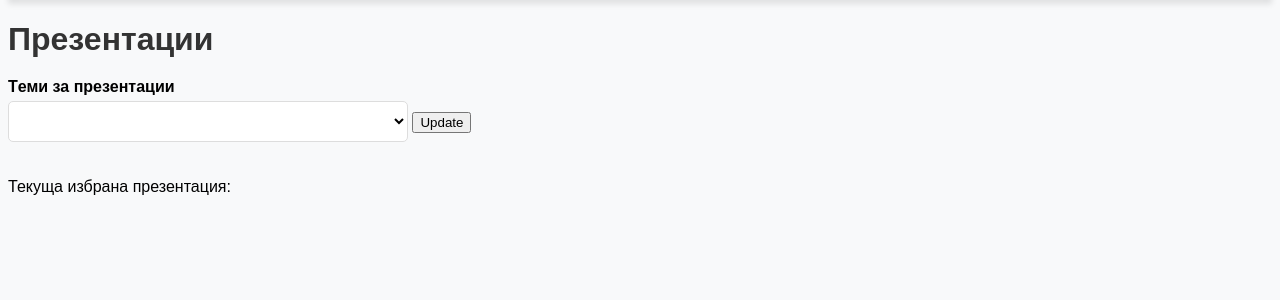
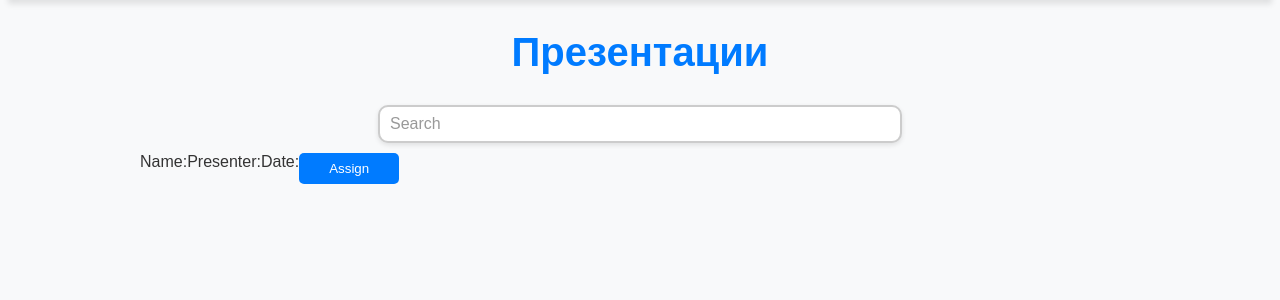
Before and after one commit to TeoKarakashev/calendar, a PHP site: page /pages/presentations.php in a window 1280 px wide. Shown: the part 74-374 px from the top of the page. Run offline with PHP 8.4, Linux system fonts and the light colour scheme; lists and menus that the app fills with data are empty.

Commit message:
Improve Presentations View (#2)

```diff
--- a/client/pages/presentations.php
+++ b/client/pages/presentations.php
@@ -16,11 +16,16 @@
 
     <h1>Презентации</h1>
 
-    <!-- Recommended Presentations Dropdown -->
-    <label for="recommended">Tеми за презентации</label>
-    <select id="presentations" name="presentations">
-    </select>
-    <button id="update-btn" type="submit">Update</button>
-    <p id="current">Текуща избрана презентация: </p>
+    <input type="text" id="search-field" class="search-field" placeholder="Search">
+
+    <div class="card" id="presentations" name="presentations" tabindex="0">
+      <div class="details">
+        <div id="name">Name: </div>
+        <div id="interests"></div>
+        <div id="presenter">Presenter: </div>
+        <div>Date: </div>
+        <div><button class="assign-button" id="update-btn" type="submit">Assign</button></div>
+      </div>
+    </div>
 </body>
 </html>
--- a/client/scripts/presentations.js
+++ b/client/scripts/presentations.js
@@ -1,66 +1,107 @@
-document.addEventListener('DOMContentLoaded', () => {
-    document.getElementById('update-btn').addEventListener('click', (e) => {
-        e.preventDefault();
-        updatePresentation();
+let searchField = document.getElementById('search-field');
+let allPresentationsData = [];
+let filteredPresentations = [];
+let presentationInterests = [];
+let events = [];
+
+window.addEventListener('DOMContentLoaded', loadPresentations());
+window.addEventListener('DOMContentLoaded', () => {
+    document.getElementById('search-field').addEventListener('input', () => {
+        let searchField = document.getElementById('search-field');
+        const query = searchField.value.trim();
+        if (query) {
+            filteredPresentations = allPresentationsData.filter(presentation =>
+                presentation.title.toLowerCase().includes(query.toLowerCase())
+            );
+            displayPresentations(filteredPresentations);
+        } else {
+            displayPresentations(allPresentationsData);
+        }
     });
 });
 
 function loadPresentations() {
     getData('../../server/controller/presentation.php')
-        .then(response => {
-            let presentationSelect = document.getElementById('presentations');
-            let current = document.getElementById('current');
+        .then(async response => {
+            presentationInterests = (await getData('../../server/controller/get_presentationInterests.php')).data;
+            events = (await getData('../../server/controller/get_events.php')).data;
 
-            current.textContent = `Текуща избрана презентация: ${response['current']}`;
+            let presentationDiv = document.getElementById('presentations');
 
-            const recommendedPresentationsData = response['recommended'];
-            const allPresentationsData = response['all'];
-
-            presentationSelect.innerHTML = '';
-            let recommendedPresentations = document.createElement('option');
-            recommendedPresentations.textContent = 'Препоръчани теми';
-            recommendedPresentations.disabled = true;
-            presentationSelect.appendChild(recommendedPresentations);
-
-            if (recommendedPresentationsData.length > 0) {
-                recommendedPresentationsData.forEach(presentation => {
-                    let option = document.createElement('option');
-                    option.value = presentation;
-                    option.textContent = presentation;
-                    presentationSelect.appendChild(option);
-                });
-            }
-
-            let remainingOption = document.createElement('option');
-            remainingOption.textContent = 'останали презентации';
-            remainingOption.disabled = true;
-            presentationSelect.appendChild(remainingOption);
-
-            const filteredPresentations = allPresentationsData.filter(presentation =>
-                !recommendedPresentationsData.includes(presentation)
-            );
-
-            if (filteredPresentations.length > 0) {
-                filteredPresentations.forEach(presentation => {
-                    let option = document.createElement('option');
-                    option.value = presentation;
-                    option.textContent = presentation;
-                    presentationSelect.appendChild(option);
-                });
-            }
+            allPresentationsData = response['all'];
+            displayPresentations(allPresentationsData);
         })
         .catch(err => {
             console.log(err);
         });
+
 }
 
+function displayPresentations(presentationsData) {
+            //const recommendedPresentationsData = response['recommended'];
+            let presentationDiv = document.getElementById('presentations');
 
-function updatePresentation() {
-    const select = document.getElementById('presentations');
+            presentationDiv.innerHTML = '';
+            presentationDiv.className = '';
 
-    const selectedPresentation = select.value;
-    console.log(selectedPresentation);
+            if (presentationsData.length > 0) {
+                presentationsData.forEach(presentation => {
+                    const details = document.createElement('div');
+                    details.classList.add("presentation");
 
+                    const name = document.createElement('div');
+                    name.textContent = `Name: ${presentation.title}`;
+                    name.classList.add("name");
+                    details.appendChild(name);
+
+                    const currPresentationInterests = presentationInterests
+                        .filter(presentationInterest => presentationInterest.title === presentation.title)
+                        .map(presentationInterest => presentationInterest.interest);
+
+                    const interests = document.createElement('div');
+                    interests.textContent = `${currPresentationInterests.join(', ')}`;
+                    interests.classList.add('interests');
+                    details.appendChild(interests);
+
+                    if (presentation.is_taken) {
+                        const presenter = document.createElement('div');
+                        presenter.textContent = `Presenter: ${presentation.username}`;
+                        presenter.classList.add("presenter");
+                        details.appendChild(presenter);
+                    }
+
+                    if (presentation.is_taken) {
+                        let currPresentationDate = events
+                            .filter(event =>
+                            event.presentation_title === presentation.title
+                                && event.presenter === presentation.username)
+                            .map(event => event.date);
+
+                        if(currPresentationDate.length !== 0) {
+                            const date = document.createElement("div");
+                            date.textContent = `Date: ${formatDate(new Date(currPresentationDate))}`;
+                            date.classList.add("date");
+                            details.appendChild(date);
+                        }
+                    }
+
+                    if (!presentation.is_taken) {
+                        const assignButton = document.createElement('button');
+                        assignButton.classList.add("assign-button");
+                        assignButton.textContent = "Assign";
+                        assignButton.addEventListener('click', (e) => {
+                                e.preventDefault();
+                                updatePresentation(presentation.title);
+                            });
+                        details.appendChild(assignButton);
+                    }
+
+                    presentationDiv.appendChild(details);
+                });
+            }
+}
+
+function updatePresentation(selectedPresentation) {
     const data = {
         username: window.localStorage.getItem('username'),
         presentation: selectedPresentation
@@ -74,3 +115,13 @@ function updatePresentation() {
             console.log(err);
         });
 }
+
+const formatDate = (date) => {
+    const year = date.getFullYear();
+    const month = (date.getMonth() + 1).toString().padStart(2, '0');
+    const day = date.getDate().toString().padStart(2, '0');
+    const hours = date.getHours().toString().padStart(2, '0');
+    const minutes = date.getMinutes().toString().padStart(2, '0');
+
+    return `${year}-${month}-${day} ${hours}:${minutes}`;
+}
--- a/client/styles/presentations.css
+++ b/client/styles/presentations.css
@@ -5,29 +5,96 @@ body {
 }
 
 h1 {
-    color: #333;
+    color: #007BFF;
     margin-bottom: 20px;
+    text-align: center;
+    font-size: 40px;
+    margin: 30px 0;
 }
 
-label {
-    font-weight: bold;
-    display: block;
-    margin-bottom: 5px;
-}
+.presentation {
+    background-color: #f9f9f9;
 
-select {
-    width: 100%;
-    max-width: 400px;
     padding: 10px;
     margin-bottom: 20px;
     border: 1px solid #ddd;
+    border-radius: 8px;
+    padding: 10px 15px;
+    margin: 10px 0;
+    box-shadow: 0 2px 5px rgba(0, 0, 0, 0.1);
+    font-size: 16px;
+
+    display: flex;
+    justify-content: space-between;
+    align-items: center;
+}
+
+.presentation:hover {
+    transform: scale(1.02);
+    box-shadow: 0 4px 10px rgba(0, 0, 0, 0.15);
+}
+
+#presentations {
+    width: 100%;
+    max-width: 1000px;
+    margin: 0 auto;
+    padding: 10px;
+}
+
+.details {
+    display: flex;
+    font-size: 16px;
+    color: #333;
+}
+
+.name {
+    width: 250px;
+}
+
+.presenter {
+    width: 150px;
+}
+
+.interests {
+    width: 250px;
+}
+
+.date {
+    width: 150px;
+}
+
+.details > div {
+    display: block;
+    text-align: left;
+}
+
+.assign-button {
+    background-color: #007bff;
+    color: #fff;
+    width: 100px;
+    border: none;
     border-radius: 5px;
-    background-color: #fff;
+    padding: 8px 15px;
+    cursor: pointer;
+    transition: background-color 0.3s ease;
+}
+
+.assign-button:hover {
+    background-color: #0056b3;
+}
+
+.search-field {
+    width: 500px;
+    display: block;
+    margin: 0 auto;
+    border: 2px solid #ccc;
+    border-radius: 10px;
+    padding: 8px 10px;
+    background-color: white;
+    box-shadow: 0 2px 5px rgba(0, 0, 0, 0.1);
     font-size: 16px;
 }
 
-select:focus {
-    outline: none;
-    border-color: #007bff;
-    box-shadow: 0 0 5px rgba(0, 123, 255, 0.5);
+.search-field::placeholder {
+    color: #999;
 }
--- a/create.sql
+++ b/create.sql
@@ -115,7 +115,7 @@ INSERT INTO presentation_interests (title, interest)
     ('Безжични комуникационни системи', 'Wireless'), ('Безжични комуникационни системи', '5G');
 
 CREATE TABLE presentation_events (
-	id INT PRIMARY KEY,
+	id INT AUTO_INCREMENT PRIMARY KEY,
 	presentation_title VARCHAR(255) NOT NULL,
 	presenter VARCHAR(255) NOT NULL,
 	date DATETIME NOT NULL
```
Also changed, not shown: server/controller/get_presentationInterests.php (added, +16 -0 lines), server/controller/presentation.php (+5 -4 lines), server/db/PresentationInterestsRepository.php (added, +46 -0 lines), server/db/PresentationRepository.php (+14 -0 lines), server/service/PresentationInterestsService.php (added, +29 -0 lines), server/service/PresentationOrchestrator.php (+30 -2 lines).
